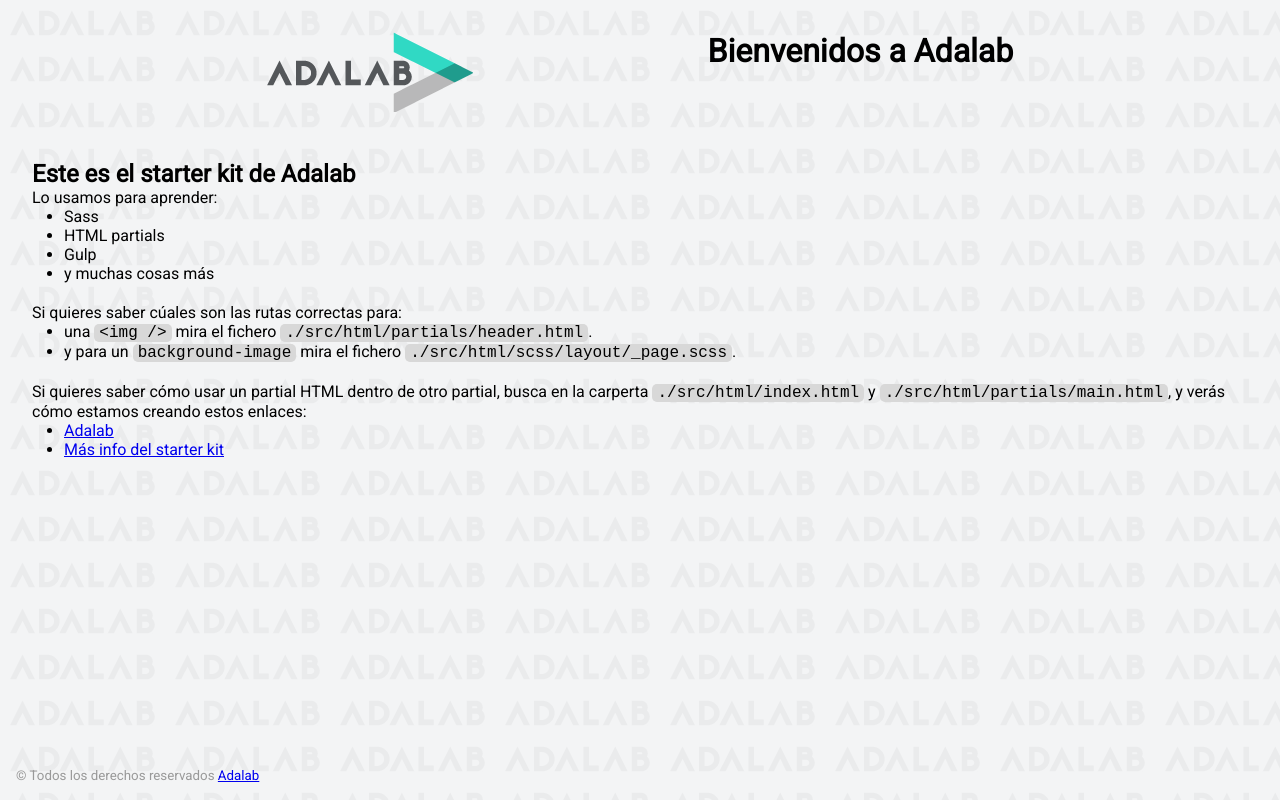
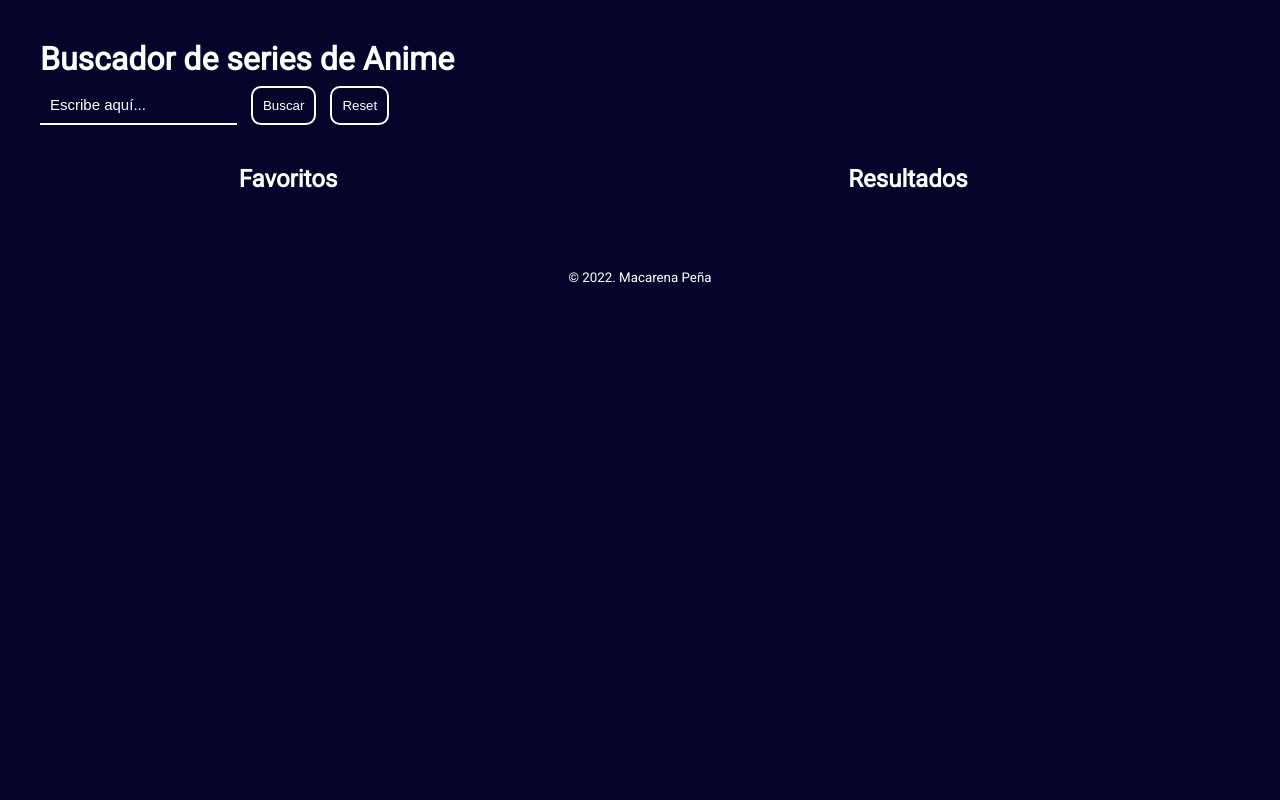
Before and after one commit to mpenacasares/Anime-search-engine, a website: page docs/index.html in a window 1280 px wide. Drawn offline with Linux system fonts and the light colour scheme.

Commit message:
Add readme & basic style

```diff
--- a/docs/index.html
+++ b/docs/index.html
@@ -1,68 +1,40 @@
 <!DOCTYPE html>
 <html lang="es">
+
 <head>
   <meta charset="UTF-8" />
   <meta name="viewport" content="width=device-width, initial-scale=1" />
-    <title>Adalab Web Starter Kit</title>
+  <title>Módulo 2 Evaluación final Macarena Peña</title>
   <link href="https://fonts.googleapis.com/css?family=Roboto&display=swap" rel="stylesheet" />
+  <link rel="icon" href="https://logos-marcas.com/wp-content/uploads/2021/08/Akatsuki-Logo.png" type="png">
   <link rel="stylesheet" href="./assets/css/main.css" />
-    <link rel="icon" href="./assets/images/favicon.png" />
 </head>
 
-  <body>
-    <div class="page">
-      <header class="page__header">
-        <img src="./assets/images/logo-adalab.png" alt="Adalab">
-        <h1>Bienvenidos a Adalab</h1>
+<body class="body">
+  <header class="header">
+      <h1 class="header__title">Buscador de series de Anime</h1>
+      <form action="" class="header__form">
+          <input type="text" name="animeName" class="header__form--input js_input" placeholder="Escribe aquí..." />
+          <button class="header__form--btnSearch js_btnSearch">Buscar</button>
+          <button class="header__form--btnReset js_btnReset">Reset</button>
+      </form>
   </header>
-
-      <main class="page__main">
-        <h2>Este es el starter kit de Adalab</h2>
-        <p>Lo usamos para aprender:</p>
-        <ul class="main__list">
-          <li>Sass</li>
-          <li>HTML partials</li>
-          <li>Gulp</li>
-          <li>y muchas cosas más</li>
+  <main class="main">
+      <section class="main__fav">
+          <h2 class="main__fav--title">Favoritos</h2>
+          <ul class="js_animeFav main__fav--list">
           </ul>
-        <p>Si quieres saber cúales son las rutas correctas para:</p>
-        <ul class="main__list">
-          <li>
-            una <code class="code">&lt;img /&gt;</code> mira el fichero
-            <code class="code">./src/html/partials/header.html</code>.
-          </li>
-          <li>
-            y para un <code class="code">background-image</code> mira el fichero
-            <code class="code">./src/html/scss/layout/_page.scss</code>.
-          </li>
+      </section>
+      <section class="main__results">
+          <h2 class="main__results--title">Resultados</h2>
+          <ul class="js_animeResults main__results--list">
           </ul>
-        <p>
-          Si quieres saber cómo usar un partial HTML dentro de otro partial, busca en la carperta
-          <code class="code">./src/html/index.html</code> y
-          <code class="code">./src/html/partials/main.html</code>, y verás cómo estamos creando estos
-          enlaces:
-        </p>
-        <ul class="main__list">
-          <li>
-            <a class="link__adalab" href="https://adalab.es">Adalab</a>
-
-          </li>
-          <li>
-            <a class="" href="./more-info.html">Más info del starter kit</a>
-
-          </li>
-        </ul>
+      </section>
   </main>
-
-      <footer class="page__footer">
-        <small>
-          &copy; Todos los derechos reservados
-          <a class="link__adalab" href="https://adalab.es">Adalab</a>
-
-        </small>
+  <footer class="footer">
+    <small class="footer__copy">&copy; 2022. Macarena Peña</small>
   </footer>
-
-    </div>
   <script src="./assets/js/main.js"></script>
 </body>
+
 </html>
```
Also changed, not shown: docs/assets/css/main.css (+1 -1 lines), docs/assets/js/main.js (+1 -1 lines), docs/more-info.html (deleted, +0 -37 lines), docs/assets/images/bg-adalab.png (deleted), docs/assets/images/favicon.png (deleted), docs/assets/images/logo-adalab.png (deleted). Lines whose indentation alone changed are shown as unchanged.
